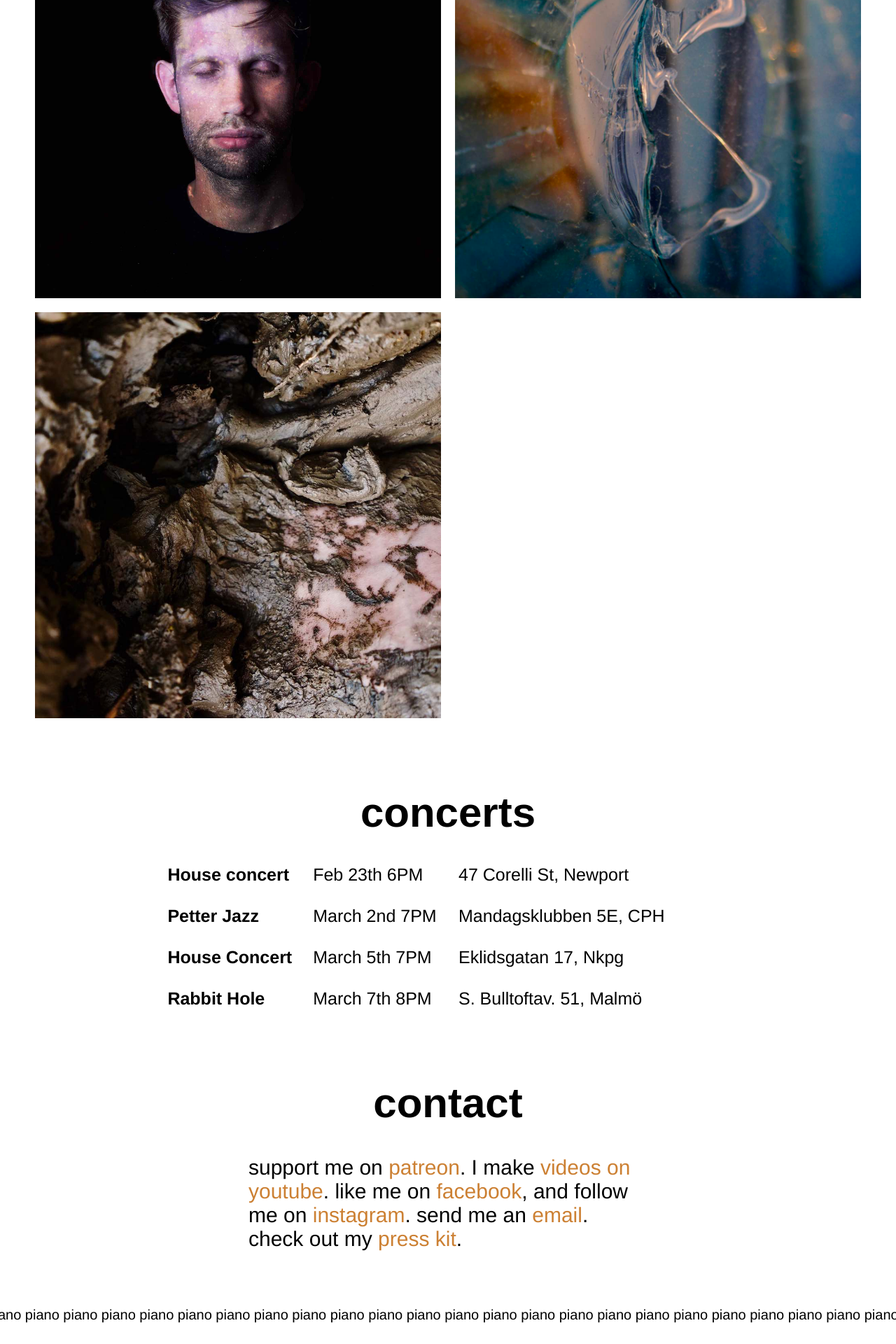
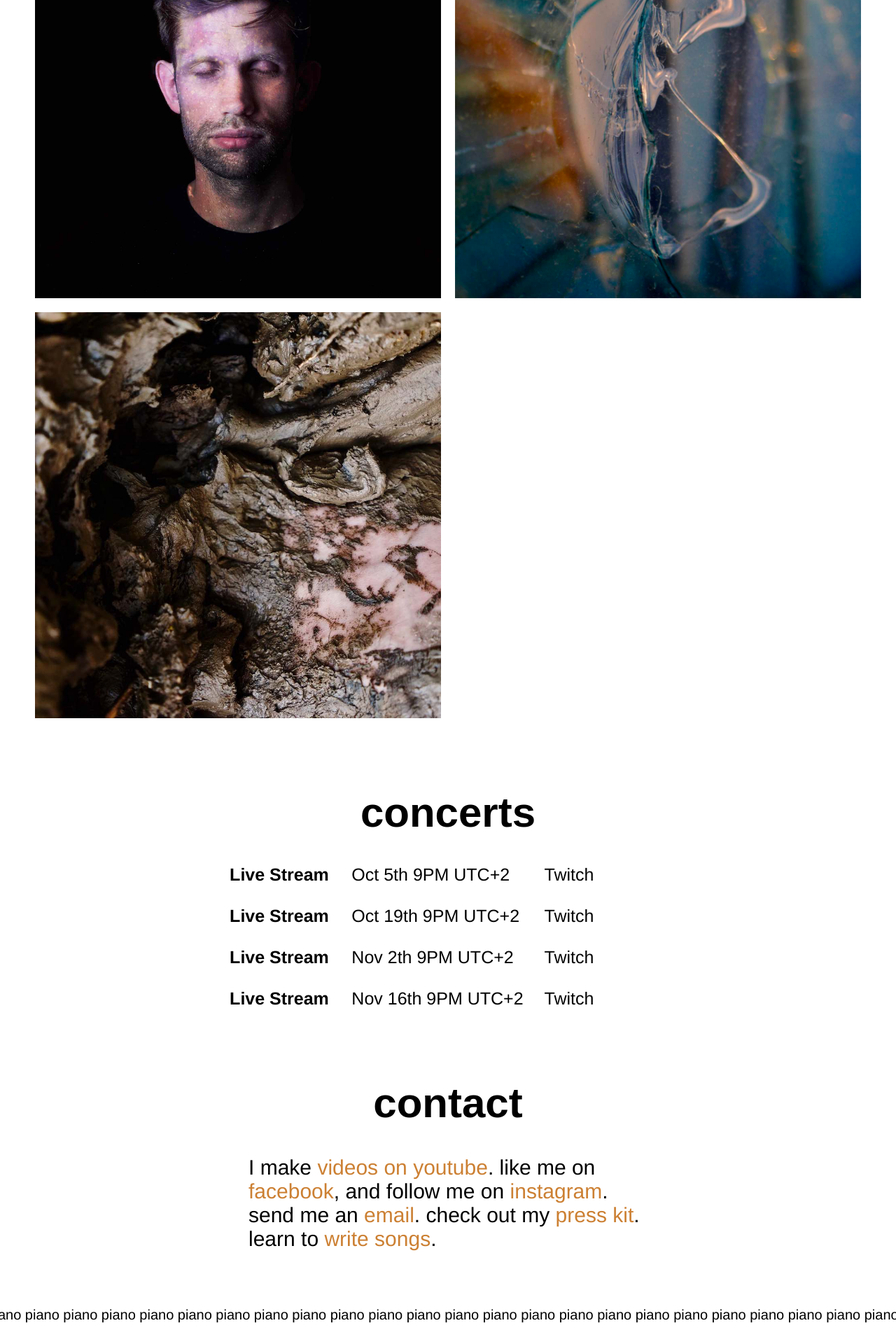
Before and after one commit to pletter/petterrylen.com, a Jekyll site: the page built from index.markdown, in a window 1280 px wide. Shown: the part 2174-4094 px from the top of the page at 70% size. Built offline with Jekyll 4.4.1, drawn with Linux system fonts in a browser that asks for light colours.

```diff
--- a/_config.yml
+++ b/_config.yml
@@ -1,6 +1,8 @@
 url: http://petterrylen.com
 
 permalink: pretty
+
+description: Online Songwriting Lessons will bring your songs over the finish line with tailored songwriting exercises and supportive video chats.
 
 defaults:
     -
--- a/_layouts/default.html
+++ b/_layouts/default.html
@@ -155,15 +164,16 @@
 
 		#concerts {
 			display: flex;
-			justify-content: center;
-			flex-wrap:wrap;
+			flex-direction: column;
+			align-items: center;
+			flex-wrap: wrap;
 			max-width: 1000px;
 		}
 
 		#concerts > div {
 			display: inline-grid;
 			grid-gap: 30px;
-			grid-template-columns: 1fr 1fr 2fr 0fr;
+			grid-template-columns: 1fr 1.7fr 1fr 0fr;
 			grid-template-rows: 1fr;
 			font-size: 25px;
 		}
@@ -228,13 +238,14 @@
 
 			#concerts > div {
 				display: inline-grid;
-				grid-gap:0px;
+				grid-gap: 0px;
 				grid-template-columns: 1fr;
 				grid-template-rows: 1fr 1fr 1fr 1fr		1fr 1fr 1fr 1fr		1fr 1fr 1fr 1fr         1fr 1fr 1fr;
 
 			}
 		}
 	</style>
+	<meta property="og:image" content="/images/petterbig.jpg"/>
 </head>
 <body>
 	<header>
--- a/index.markdown
+++ b/index.markdown
@@ -4,12 +4,11 @@ layout: default
 ---
 <html lang="en">
 <div class="centered" id="bio">
-
 	<p>
 		I'm a pianist, composer, youtuber, beatboxer and person.
 	</p>
 	<p>
-		I grew up by a lake in eastern Sweden. The piano got its hooks into me when 		I was 14,
+		I grew up by a lake in eastern Sweden. The piano got its hooks into me when I was 14,
 		and that's when I started playing jazz. Ever since then,
 		all I've has been doing is playing the piano,
 		writing piano music, improvising on the piano, teaching the piano,
@@ -32,7 +31,6 @@ layout: default
 				</div>
 			</div>
 		</a>
-
 		<a class="albumart" href="https://song.link/qcdrF5jDsNT93">
 			<div class="imgwrap">
 				<img src="/images/inthecold.jpg">
@@ -41,7 +39,6 @@ layout: default
 				</div>
 			</div>
 		</a>
-
 		<a class="albumart" href="https://ampl.ink/71pKJ">
 			<div class="imgwrap">
 				<img src="/images/behindclosedeyes.jpg">
@@ -50,7 +47,6 @@ layout: default
 				</div>
 			</div>
 		</a>
-
 		<a class="albumart" href="https://ampl.ink/dpzn8">
 			<div class="imgwrap">
 				<img src="/images/run.jpg">
@@ -59,7 +55,6 @@ layout: default
 				</div>
 			</div>
 		</a>
-
 		<a class="albumart" href="https://ampl.ink/Wn6oA">
 			<div class="imgwrap">
 				<img src="/images/mud.jpg">
@@ -68,51 +63,38 @@ layout: default
 				</div>
 			</div>
 		</a>
-
 		<img style="display:none;" src="stairs.jpg">
-
-
-
 		<img style="display:none;" src="bag.jpg">
 	</div>
 </div>
-
 <div id="concerts">
 	<h1>concerts</h1>
 	<div>
-
-		<div>House concert</div>
-		<div>Feb 23th 6PM</div>
-		<div>47 Corelli St, Newport</div>
+		<div>Live Stream</div>
+		<div>Oct 5th 9PM UTC+2</div>
+		<div><a href="http://twitch.com/pianopetterplays">Twitch</a></div>
 		<div></div>
-
-		<div>Petter Jazz</div>
-		<div>March 2nd 7PM</div>
-		<div>Mandagsklubben 5E, CPH</div>
+		<div>Live Stream</div>
+		<div>Oct 19th 9PM UTC+2</div>
+		<div><a href="http://twitch.com/pianopetterplays">Twitch</a></div>
 		<div></div>
-
-		<div>House Concert</div>
-		<div>March 5th 7PM</div>
-		<div>Eklidsgatan 17, Nkpg</div>
+		<div>Live Stream</div>
+		<div>Nov 2th 9PM UTC+2</div>
+		<div><a href="http://twitch.com/pianopetterplays">Twitch</a></div>
 		<div></div>
-
-		<div>Rabbit Hole</div>
-		<div>March 7th 8PM</div>
-		<div>S. Bulltoftav. 51, Malmö</div>
-
-
-
+		<div>Live Stream</div>
+		<div>Nov 16th 9PM UTC+2</div>
+		<div><a href="http://twitch.com/pianopetterplays">Twitch</a></div>
 	</div>
 </div>
 
 <div id="contact">
 	<h1>contact</h1>
 	<p>
-		support me on <a href="http://patreon.com/petterrylen">patreon</a>.
 		I make <a href="https://www.youtube.com/channel/UCGhztSsxhbE-m3TAD86iYmA?">videos on youtube</a>.
 		like me on <a href="http://facebook.com/pianopetter">facebook</a>,
 		and follow me on <a href="http://instagram.com/petterrylen">instagram</a>.
-		send me an <a href="mailto:hello@pianopetter.com">email</a>. check&nbsp;out my <a href="https://www.dropbox.com/sh/7mssozg4br3xf3r/AABbmr2ObMYXj9moysFzJo26a?dl=0">press&nbsp;kit</a>.
+		send me an <a href="mailto:hello@pianopetter.com">email</a>. check&nbsp;out my <a href="https://www.dropbox.com/sh/7mssozg4br3xf3r/AABbmr2ObMYXj9moysFzJo26a?dl=0">press&nbsp;kit</a>. learn to <a href="/songwriting">write&nbsp;songs</a>.
 	</p>
 </div>
 </html>
--- a/songwriting/index.markdown
+++ b/songwriting/index.markdown
@@ -61,7 +63,7 @@ layout: songwriting
 		<div class="vat">
 			All&nbsp;prices&nbsp;including&nbsp;VAT&nbsp;(25%)
 		</div>
-		<a class="signup tracksignup signuphover" href="https://forms.gle/2efvjAijBqZEd69Q9">
+		<a class="signup tracksignup signuphover" href="https://docs.google.com/forms/d/e/1FAIpQLSdbnuIXr6BGFY0xWUUnSDahfmBnCHnvAWtnp_IJT8Hh5XMRSw/viewform?usp=pp_url&entry.1112249897=Weekly+track.+12+weeks+is+660%E2%82%AC.+4+weeks+is+236%E2%82%AC.">
 			sign&nbsp;up
 		</a>
 	</div>
@@ -96,7 +98,7 @@ layout: songwriting
 		<div class="vat">
 			All&nbsp;prices&nbsp;including&nbsp;VAT&nbsp;(25%)
 		</div>
-		<a class="signup tracksignup signuphover" style="background-color: #C96C46;" href="https://forms.gle/2efvjAijBqZEd69Q9">
+		<a class="signup tracksignup signuphover" style="background-color: #C96C46;" href="https://docs.google.com/forms/d/e/1FAIpQLSdbnuIXr6BGFY0xWUUnSDahfmBnCHnvAWtnp_IJT8Hh5XMRSw/viewform?usp=pp_url&entry.1112249897=Alternative+track.+12+weeks+is+396%E2%82%AC.+4+weeks+is+148%E2%82%AC.">
 			sign&nbsp;up
 		</a>
 	</div>
```
Also changed, not shown: other parts of _layouts/default.html (+9 -0 lines), other parts of songwriting/index.markdown (+2 -0 lines), _layouts/songwriting.html (+12 -1 lines), favicon.png (added), 1 other file.
